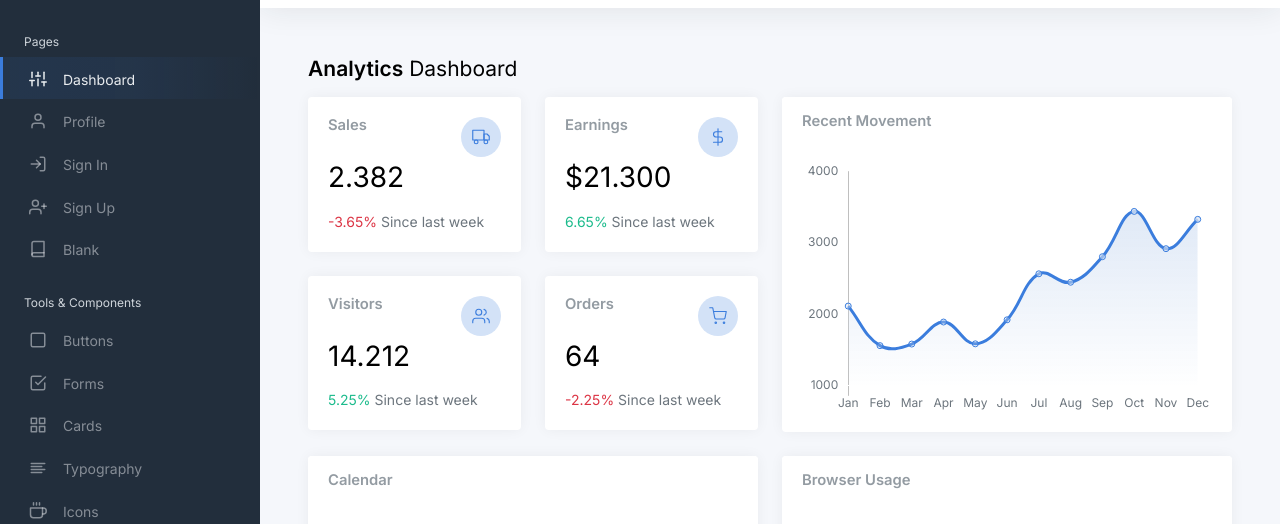
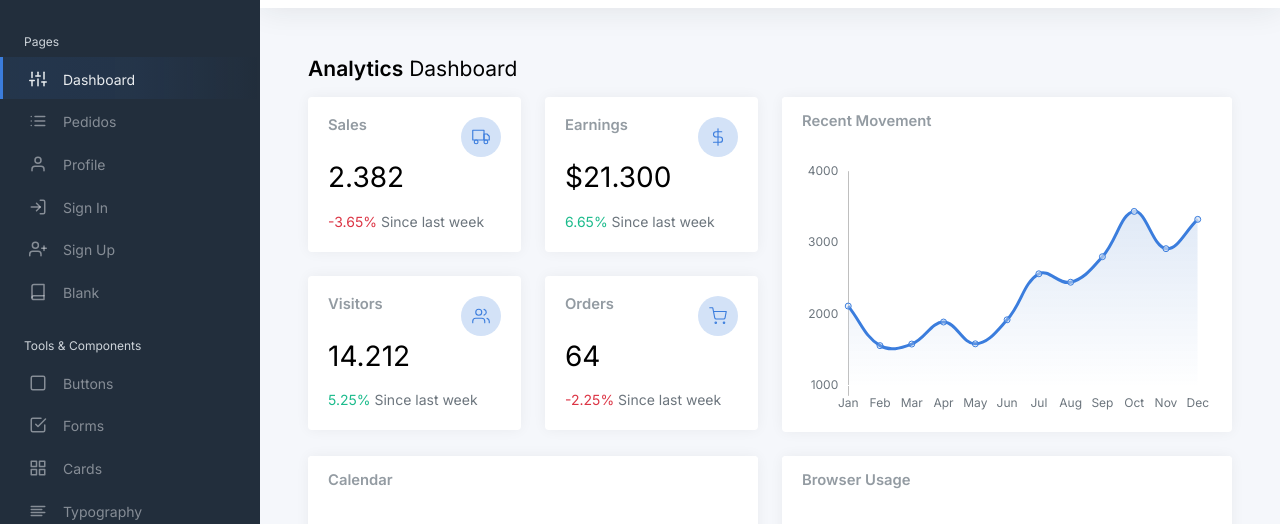
Before and after one commit to Matheusmagictravel/bp, a website: page static/index.html in a window 1280 px wide. Shown: the part 57-581 px from the top of the page. Drawn offline with Linux system fonts and the light colour scheme.

Commit message:
Update index.html

```diff
--- a/static/index.html
+++ b/static/index.html
@@ -38,6 +38,13 @@
               <i class="align-middle" data-feather="sliders"></i> <span class="align-middle">Dashboard</span>
             </a>
 					</li>
+
+					<li class="sidebar-item">
+						    <a class="sidebar-link" href="pedidos.html">
+	      <i class="align-middle" data-feather="list"></i> <span class="align-middle">Pedidos</span>
+	    </a>
+					</li>
+
 
 					<li class="sidebar-item">
 						<a class="sidebar-link" href="pages-profile.html">
```
